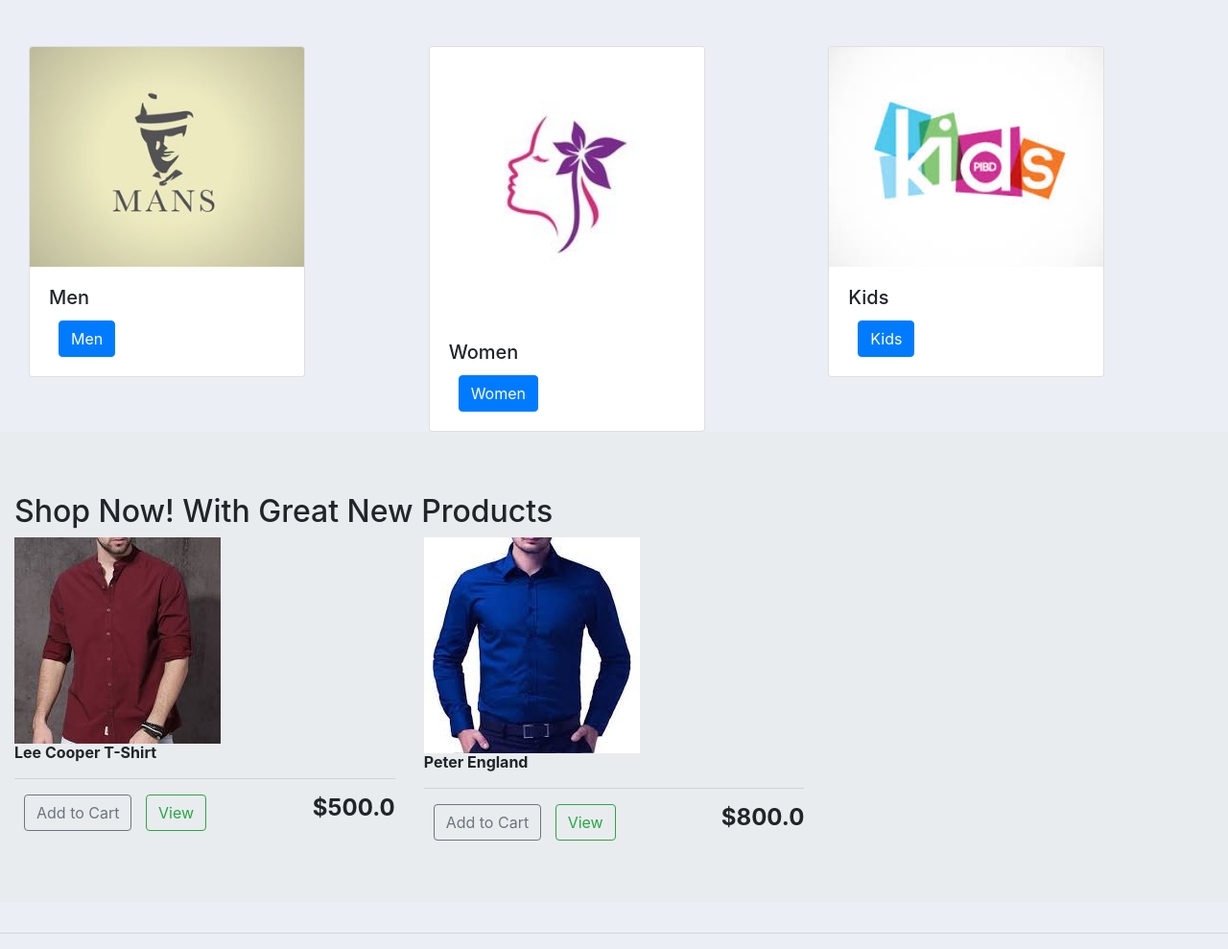
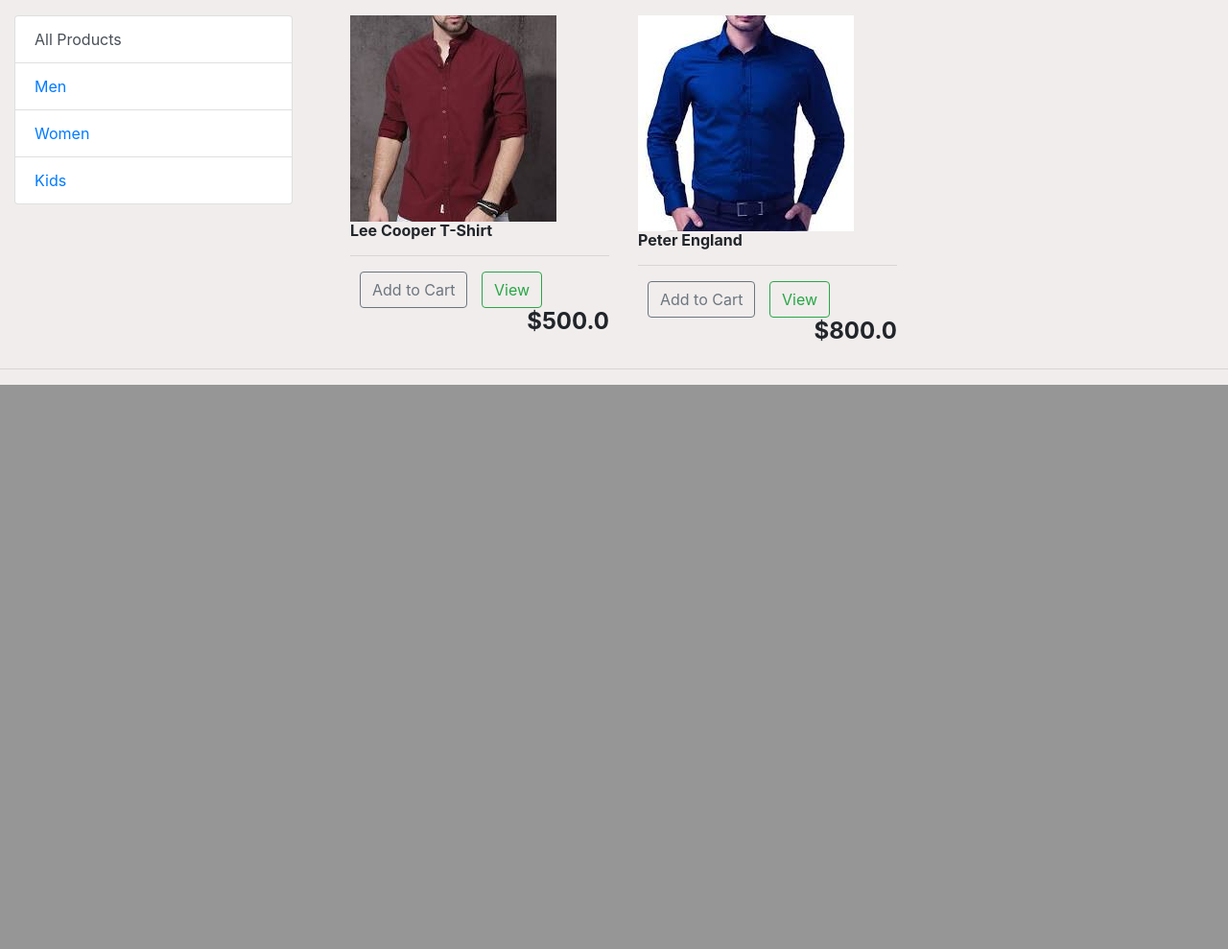
Before and after one commit to NimishMhatre/ecom, a Django app: page /?category=1 in a window 1280 px wide. Shown: the part 598-1587 px from the top of the page at 96% size. After the commit the page ends 999 px from the top, so only its background shows below. Run offline with Django 3.2, Linux system fonts and the light colour scheme; data comes from the database, SQL or seed files in the repository; some libraries are stand-ins or nearby versions.

Commit message:
Category changes

```diff
--- a/ecom/static/css/style.css
+++ b/ecom/static/css/style.css
@@ -1,5 +1,5 @@
 body{
-    background-color: #ebeff5;
+    background-color: #f1eded;
 }
 .carousel-item{
     height: 32rem;
--- a/ecom/store/templates/store/home.html
+++ b/ecom/store/templates/store/home.html
@@ -48,28 +48,22 @@
     <!--
 
     -->
-    <div class="container-fluid">
-        <div class="d-flex flex-row flex-wrap">
+
+    <div class="container-fluid mt-3">
+        <div class="row">
+            <div class="col-lg-3 mx-auto">
+
+                <div class="list-group">
+                    <a href="/" class="list-group-item list-group-item-action">All Products</a>
+
                     {% for category in categories %}
-            <div class="col-6 col-lg-4 mt-5">
-
-                <div class="card" style="width: 18rem;">
-                    <img src="{{category.image.url}}" class="card-img-top" alt="card image cap">
-                    <div class="card-body">
-                        <h5 class="card-title">{{category.category_name}}</h5>
-                        <a href="/?category={{category.id}}" class="btn btn-primary">{{category.category_name}}</a>
+                    <a href="/?category={{category.id}}" class="list-group-item">{{category.category_name}}</a>
+                    {% endfor %}
                 </div>
             </div>
-            </div>
-            {% endfor %}
-            <!-- Do this as many times as you need -->
-        </div>
-    </div>
-
-    <div class="jumbotron jumbotron-fluid">
+            <div  id='products' class="col-lg-9 mx-auto">
                     <div class="container-fluid">
-            <h2>Shop Now! With Great New Products</h2>
-            <div class="row">
+                        <div class="row mx-auto">
                             {% for product in products %}
                             <div class="col-lg-4 col-6">
                                 <img class="thumbnail" src="{{product.image.url}}">
@@ -86,5 +80,9 @@
                             {% endfor %}
                         </div>
                     </div>
+
             </div>
+        </div>
+    </div>
+
 {% endblock %}
--- a/ecom/store/templates/store/navbar.html
+++ b/ecom/store/templates/store/navbar.html
@@ -24,9 +24,9 @@
           category
         </a>
         <div class="dropdown-menu" aria-labelledby="navbarDropdownMenuLink">
-          <a class="dropdown-item" href="#">Men</a>
-          <a class="dropdown-item" href="#">Women</a>
-          <a class="dropdown-item" href="#">Kids</a>
+          {% for category in categories %}
+          <a class="dropdown-item" href="/?category={{category.id}}">{{category.category_name}}</a>
+          {% endfor %}
         </div>
       </li>
     </ul>
```
Also changed, not shown: ecom/store/templates/store/cart.html (+43 -5 lines), ecom/store/views.py (+8 -10 lines), ecom/static/images/arrow-down.png (added), ecom/static/images/arrow-up.png (added), ecom/static/images/placeholder.png (added). Lines whose indentation alone changed are shown as unchanged.
